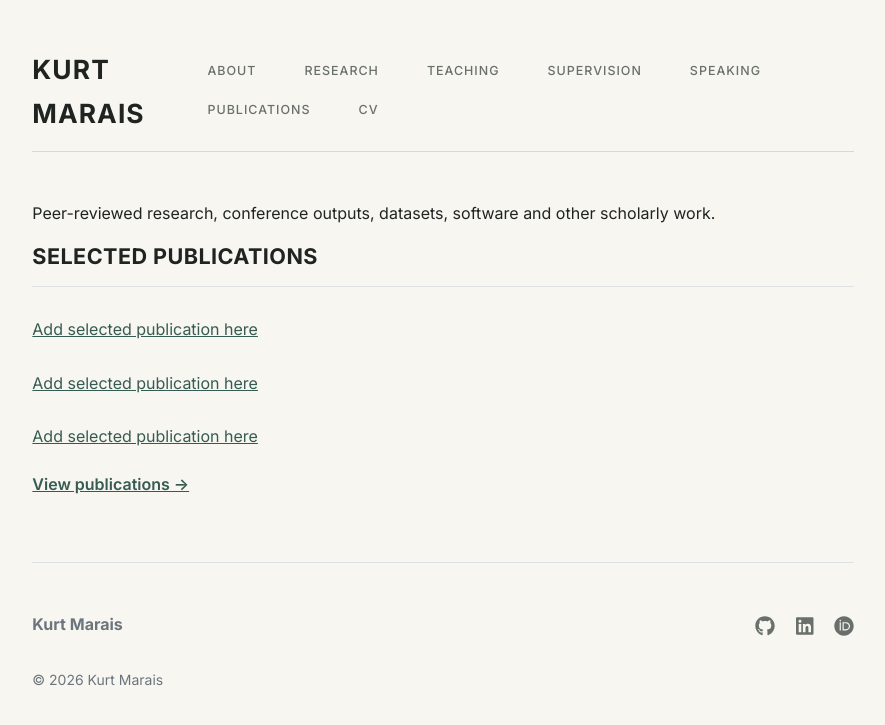
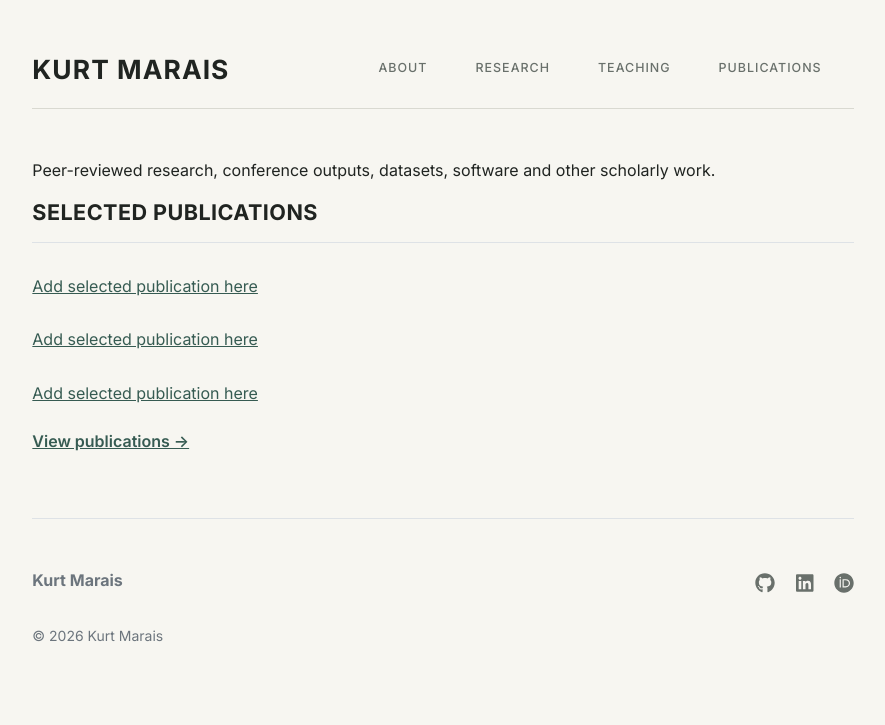
Before and after one commit to kurtmarais/kurtmarais.github.io, a Jekyll site: the page built from publications.md, in a window 1280 px wide. Shown: the top 725 px of the page, without its empty margins (197-1082 px from the left). Built offline with Jekyll 4.4.1, drawn with Linux system fonts in a browser that asks for light colours.

Commit message:
Update settings.yml

```diff
--- a/_data/settings.yml
+++ b/_data/settings.yml
@@ -2,10 +2,10 @@ menu:
 - {name: 'about', url: '/about/'}
 - {name: 'research', url: '/research/'}
 - {name: 'teaching', url: '/teaching/'}
-- {name: 'supervision', url: '/supervision/'}
-- {name: 'speaking', url: '/speaking/'}
+#- {name: 'supervision', url: '/supervision/'}
+#- {name: 'speaking', url: '/speaking/'}
 - {name: 'publications', url: '/publications/'}
-- {name: 'cv', url: '/cv/'}
+#- {name: 'cv', url: '/cv/'}
 
 social:
 - {icon: 'github', link: '#'}
```
